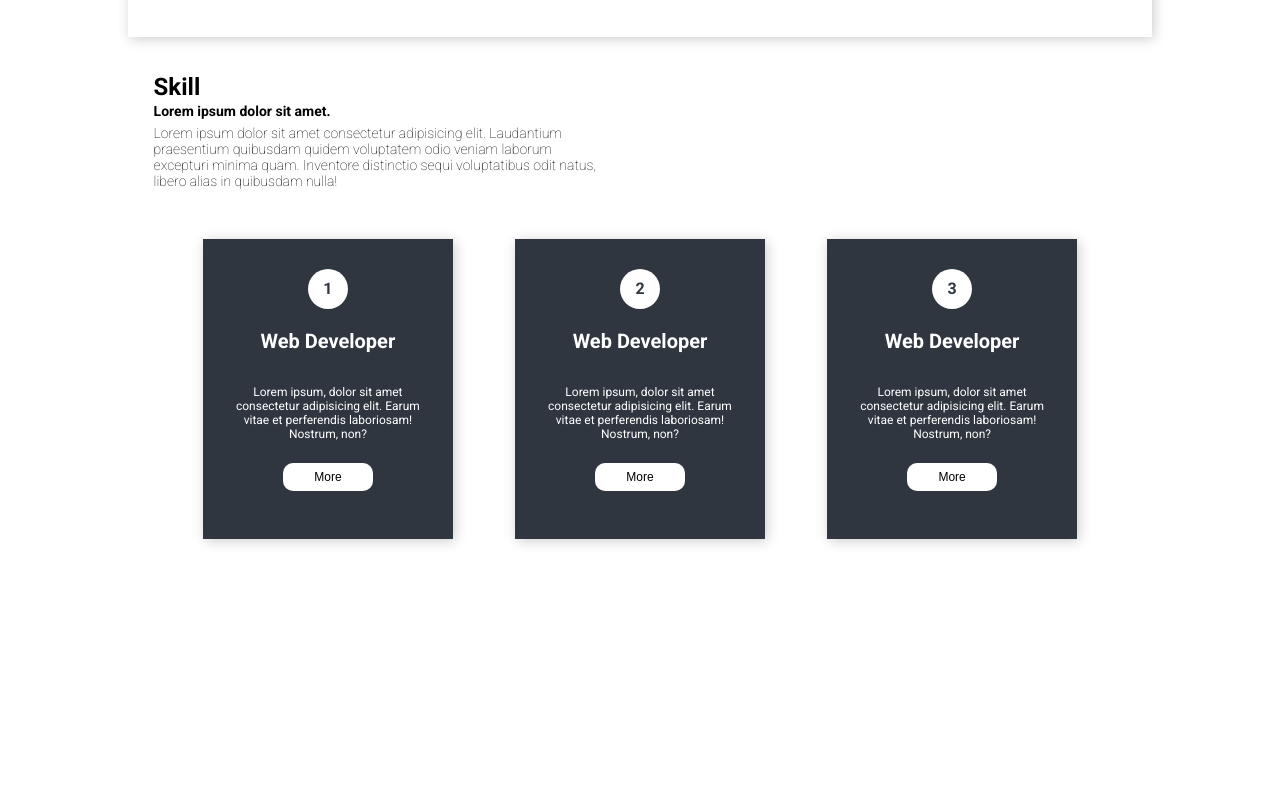
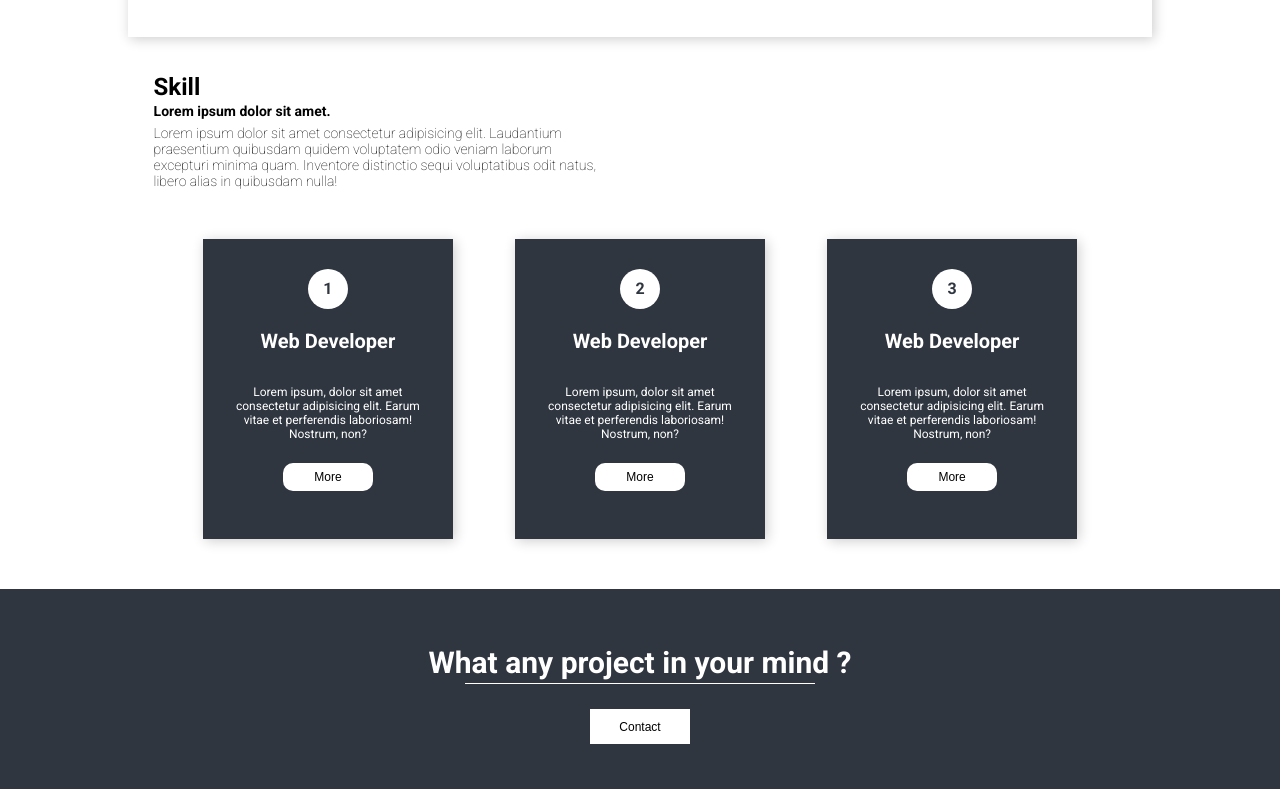
Before and after one commit to ZanCo21/WebPortofolio, a plain HTML site: page index.html in a window 1280 px wide. Shown: the part 805-1594 px from the top of the page. Before the commit the page ends 1394 px from the top, so only its background shows below. Drawn offline with Linux system fonts and the light colour scheme.

Commit message:
part 5 contact

```diff
--- a/css/style.css
+++ b/css/style.css
@@ -241,3 +241,40 @@ body{
     border: none;
     font-size: 12px;
 }
+
+/* contact */
+.contact{
+    width: 100%;
+    height: 200px;
+    background-color: #2f3640;
+    display: flex;
+    flex-direction: column;
+    justify-content: center;
+    align-items: center ;
+
+}
+
+.contact p{
+    font-size: 30px;
+    font-weight: bold;
+    color: white;
+    line-height: 0;
+    margin-bottom: 15px;
+}
+
+.garis{
+    width: 350px;
+    height: 5px;
+    margin-bottom: 15px;
+    border-bottom: 1px solid white;
+}
+
+.contact button{
+    width: 100px;
+    height: 35px;
+    margin-top: 10px;
+    font-size: 11px;
+    background-color: white;
+    border: none;
+    font-size: 12px;
+}
--- a/index.html
+++ b/index.html
@@ -85,5 +85,12 @@
             <button>More</button>
         </div>
     </div>
+
+    <!-- contact -->
+    <div class="contact">
+        <p>What any project in your mind ?</p>
+        <div class="garis"></div>
+        <button>Contact</button>
+    </div>
 </body>
 </html>
```
